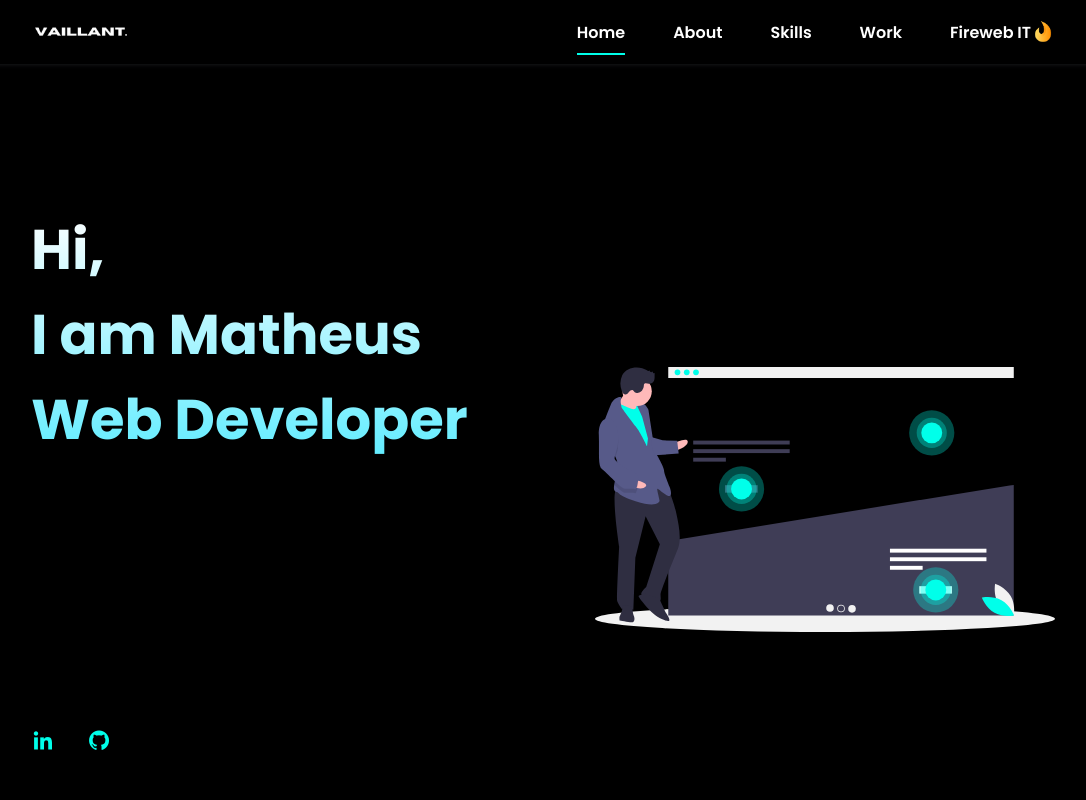
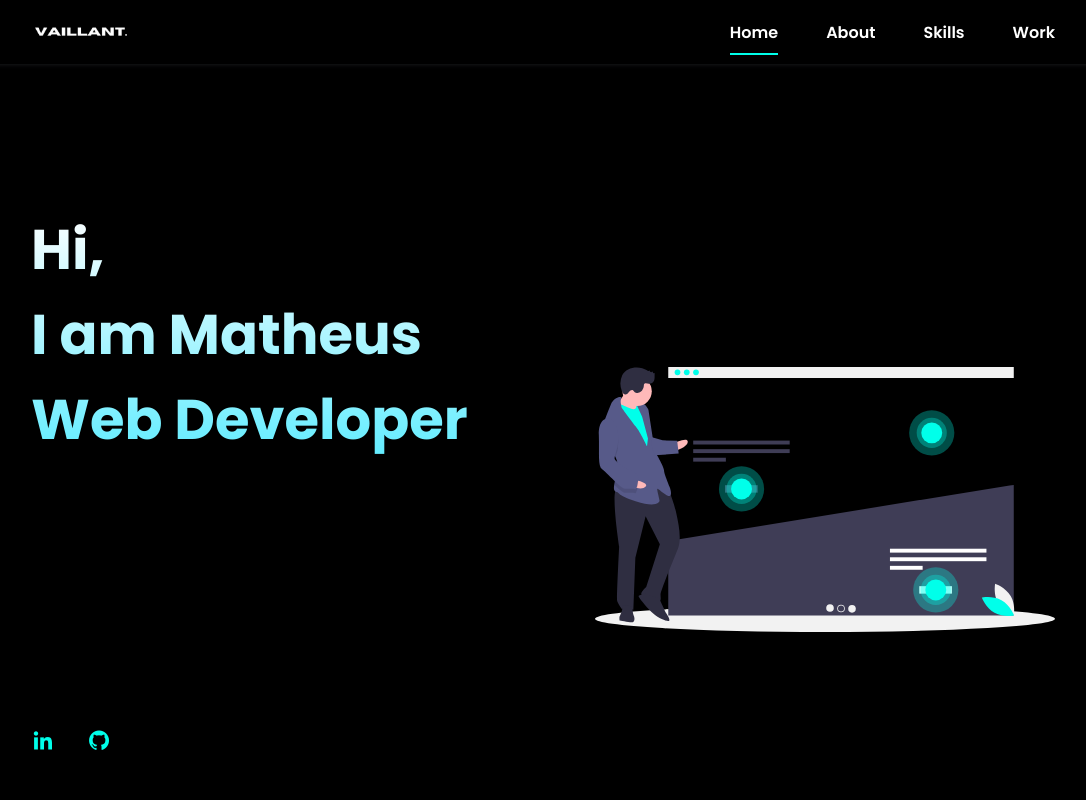
Before and after one commit to mathvaillant/mattvaillantportfolio, a website: page index.html in a window 1280 px wide. Shown: the top 800 px of the page, without its empty margins (97-1183 px from the left). Drawn offline with nearby package versions, Linux system fonts and the light colour scheme.

Commit message:
not redirecting to store anymore

```diff
--- a/index.html
+++ b/index.html
@@ -43,7 +43,7 @@
             <li class="nav__item">
               <a href="#work" class="nav__link">Work</a>
             </li>
-            <li class="nav__item">
+            <!-- <li class="nav__item">
               <a
                href="/business/index.html" class="nav__link firewebLink"
                 >Fireweb IT
@@ -52,7 +52,7 @@
                   src="/business/images/logo/default.png"
                   alt=""
               /></a>
-            </li>
+            </li> -->
           </ul>
         </div>
 
```
Also changed, not shown: jsQuestions.html (added).
